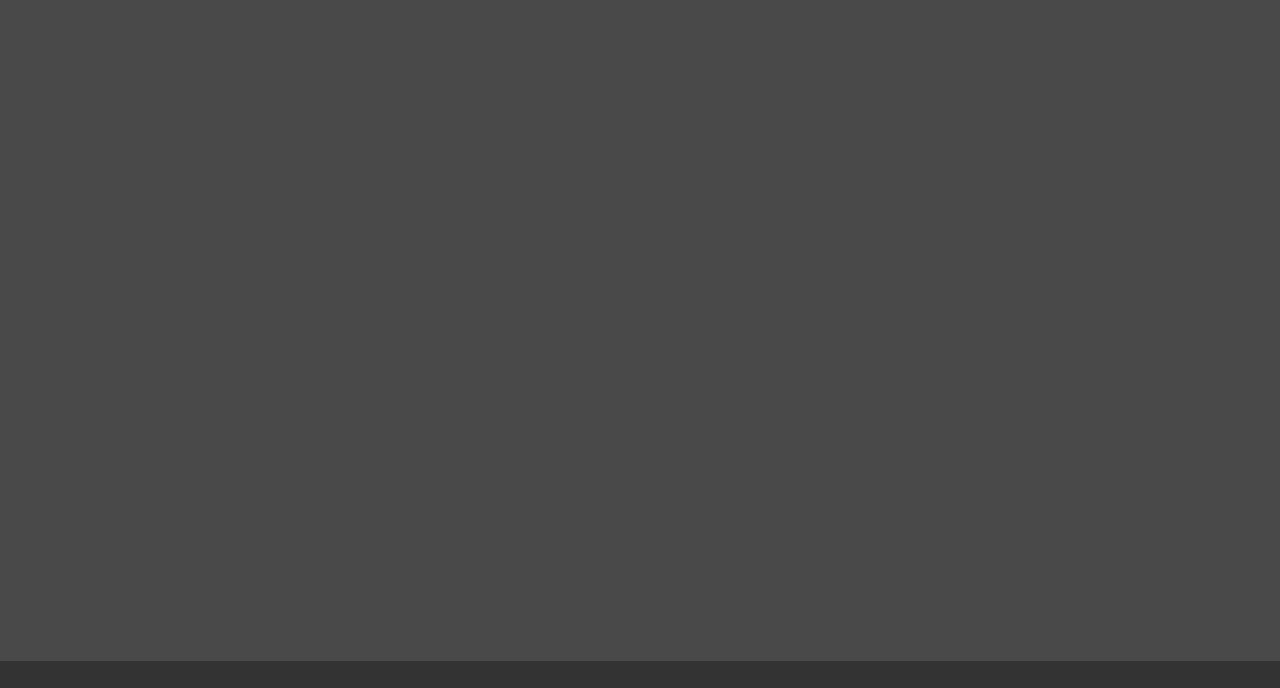
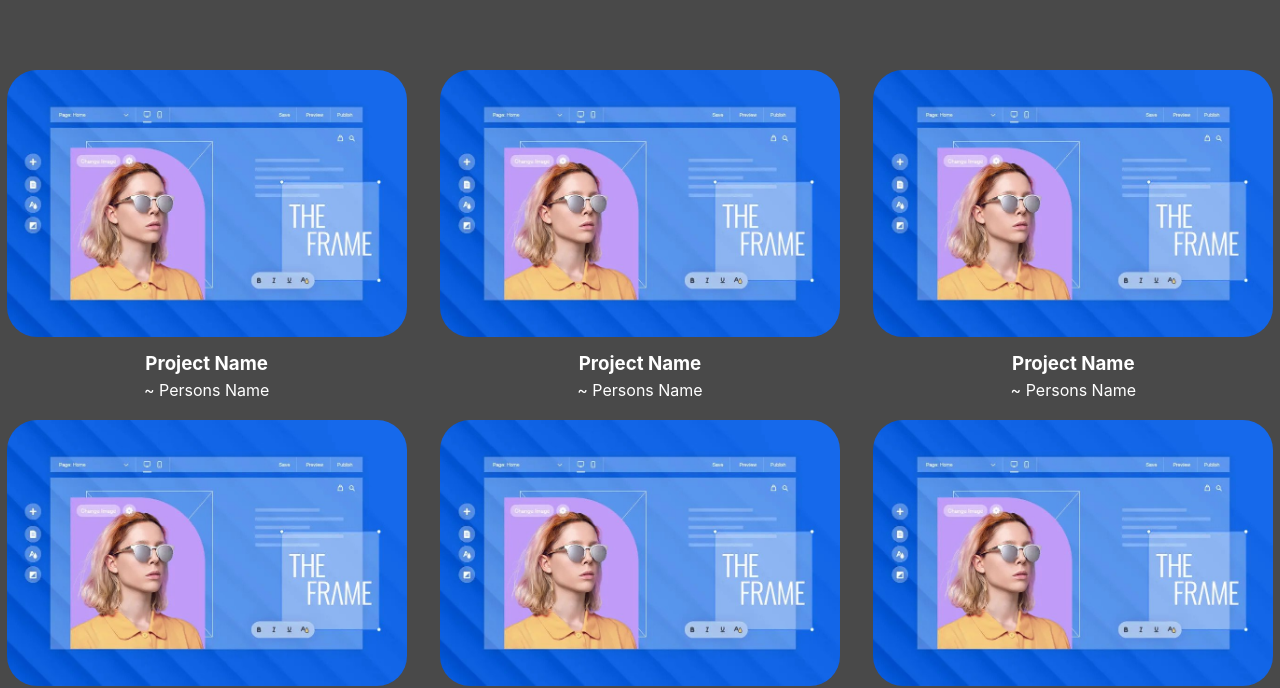
Before and after one commit to HackerspaceAlbania/netspace-site, a Gatsby site: page /projects in a window 1280 px wide. Shown: the part 148-836 px from the top of the page. Before the commit the page ends 809 px from the top, so only its background shows below. Built offline with nearby package versions, Linux system fonts and the light colour scheme; Gatsby itself is replaced by a stand-in of ours.

Commit message:
Finished Projects Page (#6)

```diff
--- /dev/null
+++ b/src/components/Project/Project.module.css
@@ -0,0 +1,20 @@
+.projectBox{
+    text-align: center;
+}
+.imgBox{
+    width: 400px;
+    overflow: hidden;
+    aspect-ratio: 3/2;
+    border-radius: 30px;
+}
+.imgBox > img{
+    width: 100%;
+    height: 100%;
+    object-fit: cover;
+}
+.projectBox > h3{
+    margin: 15px 0 5px;
+}
+.projectBox > p{
+    margin: 0;
+}
--- /dev/null
+++ b/src/components/Project/index.tsx
@@ -0,0 +1,17 @@
+import React from 'react'
+import thumbnail from '../../images/project-thumbnail.jpg'
+import * as styles from './Project.module.css'
+
+const Project = () => {
+  return (
+    <div className={styles.projectBox}>
+        <div className={styles.imgBox}>
+          <img src={thumbnail} alt="" />
+        </div>
+        <h3>Project Name</h3>
+        <p>~ Persons Name</p>
+    </div>
+  )
+}
+
+export default Project
--- a/src/pages/projects.tsx
+++ b/src/pages/projects.tsx
@@ -1,12 +1,20 @@
 import React from 'react'
 import Page from '../components/Page';
 import { HeadFC } from 'gatsby';
+import Project from '../components/Project';
+import * as styles from '../styles/Projects.module.css'
 
 const ProjectsPage = () => {
     const pageTitle = "Projects";
+    const projects = [1, 2, 3, 2, 3, 2, 3];
 
     return (
       <Page title={pageTitle}>
+        <div className={styles.projectsPage}>
+          {projects.map(i => (
+            <Project />
+          ))}
+        </div>
       </Page>
     )
 }
--- /dev/null
+++ b/src/styles/Projects.module.css
@@ -0,0 +1,11 @@
+.projectsPage{
+    display: flex;
+    justify-content: space-around;
+    flex-wrap: wrap;
+    gap: 20px;
+    margin: 75px 0;
+    max-width: 1500px;
+    position: relative;
+    left: 50%;
+    transform: translateX(-50%);
+}
```
Also changed, not shown: src/components/Event/Event.module.css (added, +43 -0 lines), src/components/Event/index.tsx (added, +20 -0 lines), src/pages/events.tsx (+2 -11 lines), src/styles/Events.module.css (+0 -42 lines), src/images/project-thumbnail.jpg (added).
